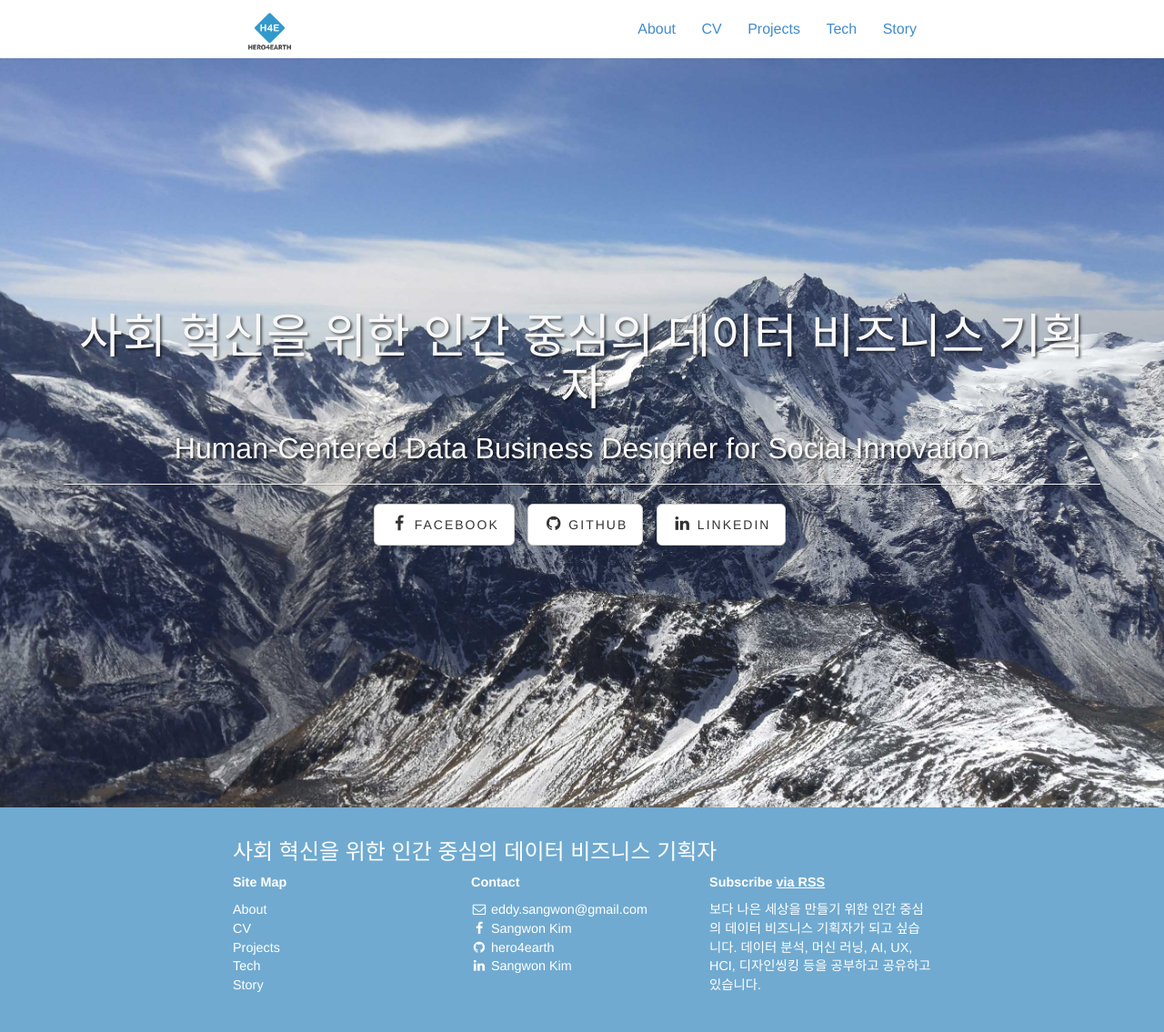
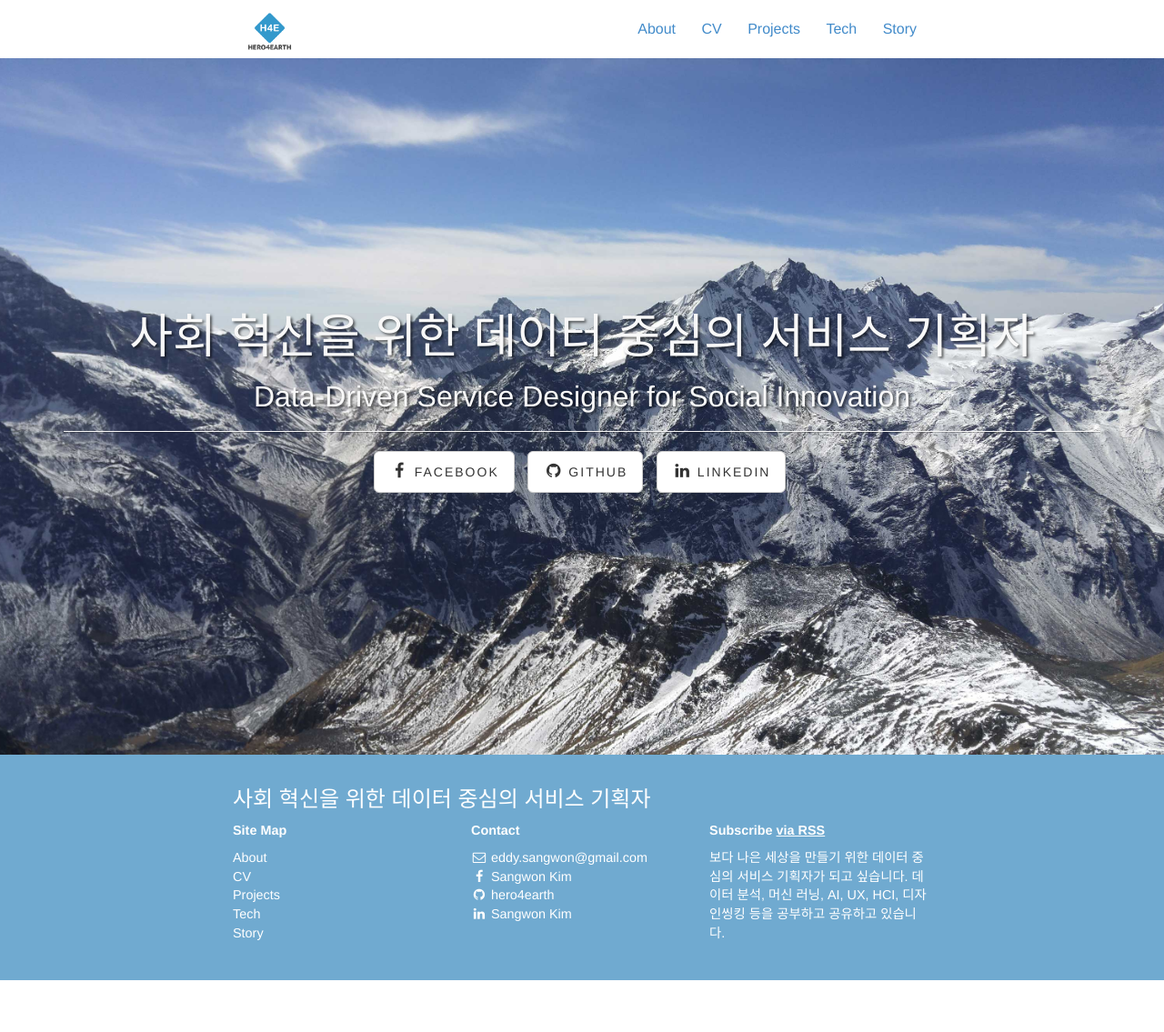
Before and after one commit to hero4earth/hero4earth.github.io, a Jekyll site: the page built from index.html, in a window 1280 px wide. Shown: the whole page at 91% size. Built offline with Jekyll 4.4.1, drawn with Linux system fonts in a browser that asks for light colours; nearby versions of some CDN libraries; a style sheet for code colours, icons or effects is not loaded; after the commit the page ends 1078 px from its top, so only the background shows below that.

Commit message:
update 20180915

```diff
--- a/_config.yml
+++ b/_config.yml
@@ -4,8 +4,8 @@ plugins:
 #      Main Configs       #
 # ----------------------- #
 
-title: 사회 혁신을 위한 인간 중심의 데이터 비즈니스 기획자
-subtitle: Human-Centered Data Business Designer for Social Innovation
+title: 사회 혁신을 위한 데이터 중심의 서비스 기획자
+subtitle: Data-Driven Service Designer for Social Innovation
 email: eddy.sangwon@gmail.com
 cover: "/assets/header_image.jpg"
 logo: "/assets/logo_blue.png"
@@ -13,7 +13,7 @@ permalink: pretty
 url: http://hero4earth.com
 name: hero4earth
 description: > # "Write an awesome description for your new site here.
-  보다 나은 세상을 만들기 위한 인간 중심의 데이터 비즈니스 기획자가 되고 싶습니다. 데이터 분석, 머신 러닝, AI, UX, HCI, 디자인씽킹 등을 공부하고 공유하고 있습니다.
+  보다 나은 세상을 만들기 위한 데이터 중심의 서비스 기획자가 되고 싶습니다. 데이터 분석, 머신 러닝, AI, UX, HCI, 디자인씽킹 등을 공부하고 공유하고 있습니다.
 copyright: 'Copyright &copy; 2018 hero4earth. All Rights Reserved.'
 credits: 'Credits: Landing Page is a free to use, open source Bootstrap theme created by <a href="http://startbootstrap.com/">Start Bootstrap</a>.'
 
```
